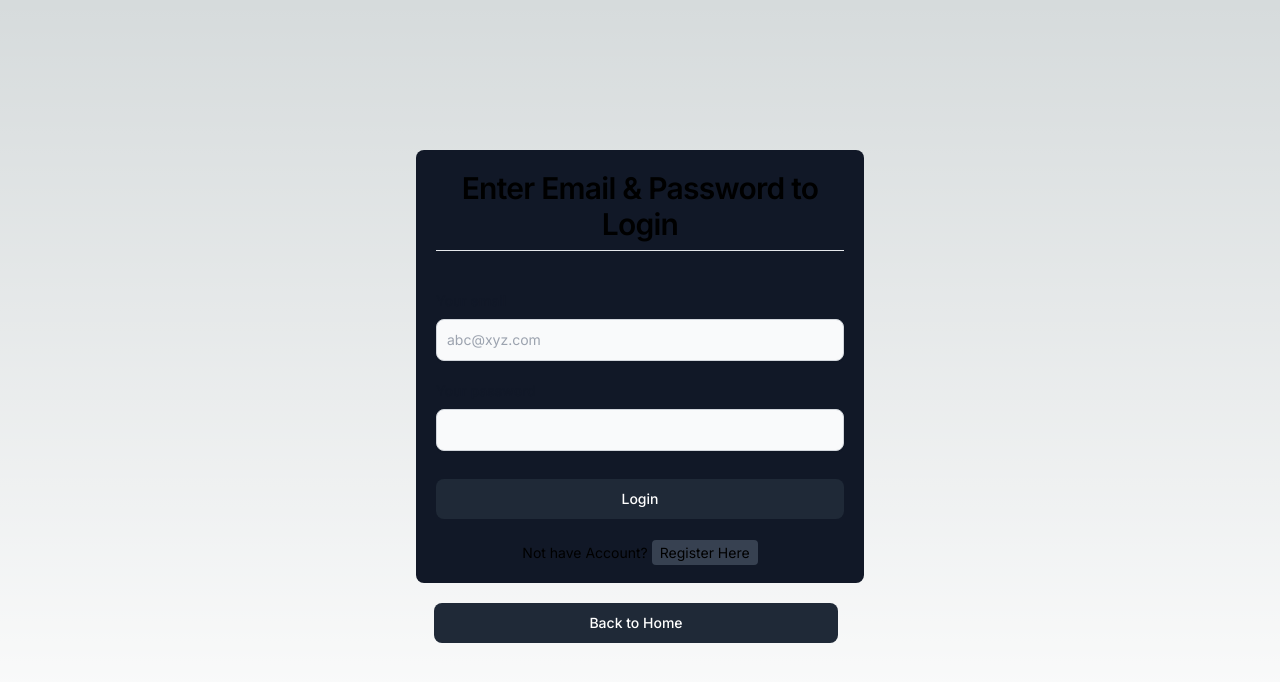
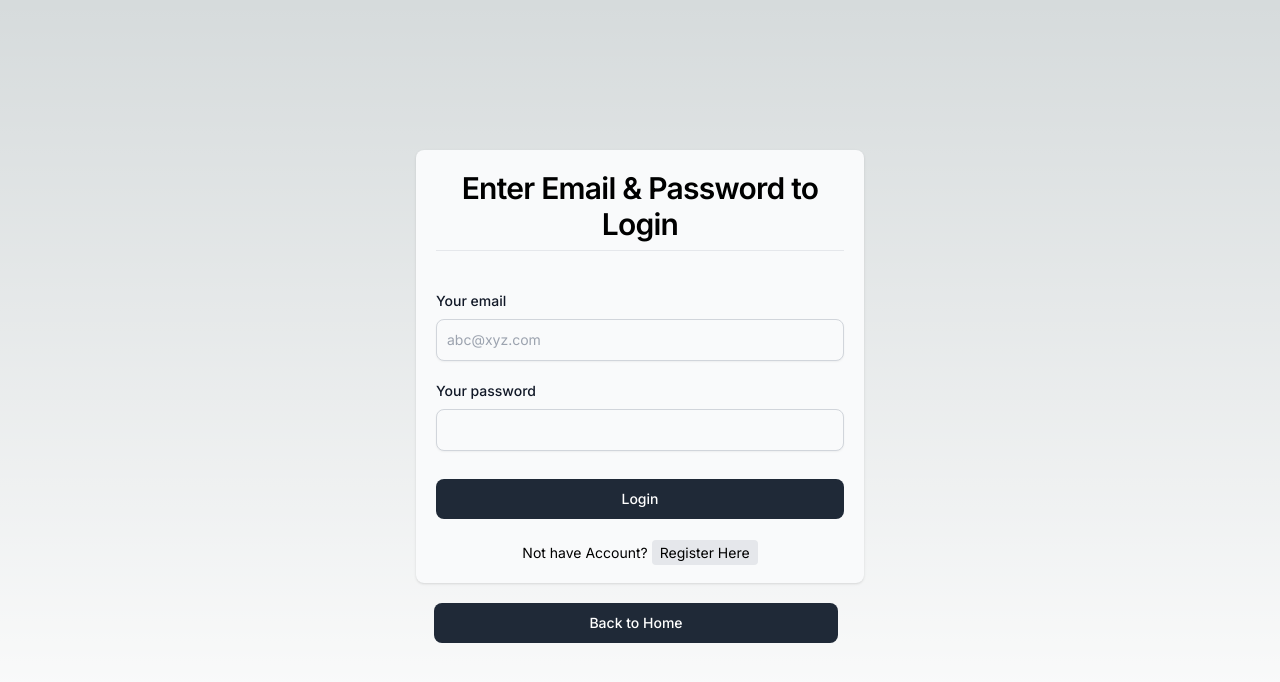
Before and after one commit to WebCoders1122/login-signup-next, a Next.js app: page /login in a window 1280 px wide. Shown: the top 682 px of the page. Built offline with nearby package versions, Linux system fonts and the light colour scheme.

Commit message:
system based dark/ light mode added

```diff
--- a/src/app/login/page.tsx
+++ b/src/app/login/page.tsx
@@ -37,7 +37,7 @@ const LoginPage = () => {
   return (
     <div className='flex flex-col items-center sm:justify-center min-h-screen w-full'>
       <form
-        className='max-w-md w-full mx-auto bg-gray-900 rounded-lg overflow-hidden p-5'
+        className='max-w-md w-full mx-auto bg-gray-50 shadow dark:bg-gray-900 rounded-lg overflow-hidden p-5'
         onSubmit={handleLogin}>
         <h2 className='scroll-m-20 border-b pb-2 text-3xl font-semibold tracking-tight first:mt-0 text-center my-5 mb-10'>
           Enter Email & Password to Login
@@ -106,7 +106,7 @@ const LoginPage = () => {
           Not have Account?{" "}
           <Link
             href='/signup'
-            className='bg-gray-700 py-1 px-2 rounded'>
+            className='bg-gray-200 dark:bg-gray-700 py-1 px-2 rounded'>
             {" "}
             Register Here
           </Link>
--- a/src/app/page.tsx
+++ b/src/app/page.tsx
@@ -7,7 +7,7 @@ export default function Home() {
       <h1 className='scroll-m-20 text-3xl md:text-4xl font-extrabold tracking-tight text-center lg:text-5xl'>
         Welcome to Next Auth Blog
       </h1>
-      <p className='text-md md:text-xl text-center text-gray-400 mt-10'>
+      <p className='text-md md:text-xl text-center text-gray-800 dark:text-gray-400 mt-10'>
         Please Signup or Login to Continue.
       </p>
       <div className='flex items-center gap-5 mt-5'>
--- a/src/app/profile/[username]/page.tsx
+++ b/src/app/profile/[username]/page.tsx
@@ -46,8 +46,9 @@ const ProfilePage = () => {
         Welcome <span className='text-blue-500 uppercase'>{user.username}</span>
         !
       </h2>
-      <h4 className='scroll-m-20 text-center text-md text-gray-400 md:text-xl font-semibold tracking-tight mt-5'>
-        Your email address is <span className='text-white'>{user.email}</span>
+      <h4 className='scroll-m-20 text-center text-md text-gray-600 dark:text-gray-400 md:text-xl font-semibold tracking-tight mt-5'>
+        Your email address is{" "}
+        <span className='text-blue-600 dark:text-white'>{user.email}</span>
       </h4>
       <div className='flex items-center justify-center text-sm text-center mt-5 max-w-sm w-full'>
         <button
--- a/src/app/signup/page.tsx
+++ b/src/app/signup/page.tsx
@@ -33,7 +33,7 @@ const SignupPage = () => {
   return (
     <div className='flex flex-col items-center sm:justify-center min-h-screen w-full'>
       <form
-        className='max-w-md w-full mx-auto bg-gray-900 rounded-lg overflow-hidden p-5'
+        className='max-w-md w-full mx-auto bg-gray-50 shadow dark:bg-gray-900 rounded-lg overflow-hidden p-5'
         onSubmit={handleRegister}>
         <h2 className='scroll-m-20 border-b pb-2 text-3xl font-semibold tracking-tight first:mt-0 text-center my-5 mb-10'>
           Please Fill form to Sign up
@@ -116,7 +116,7 @@ const SignupPage = () => {
           Already Registered?{" "}
           <Link
             href='/login'
-            className='bg-gray-700 py-1 px-2 rounded'>
+            className='bg-gray-200 dark:bg-gray-700 py-1 px-2 rounded'>
             {" "}
             Login Here
           </Link>
```
